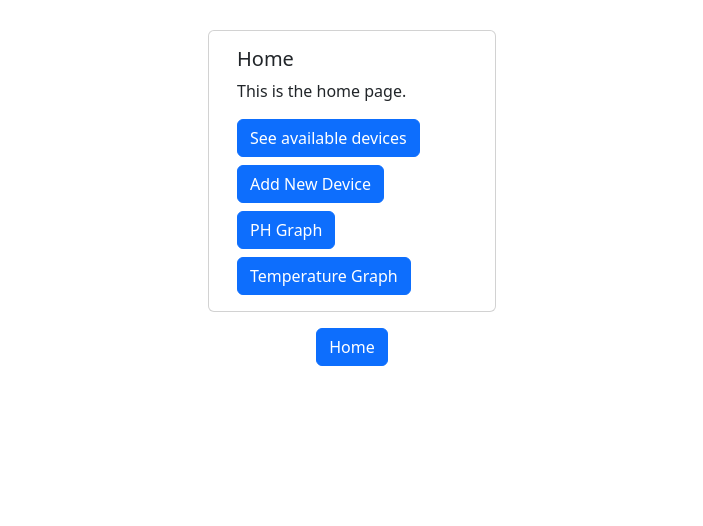
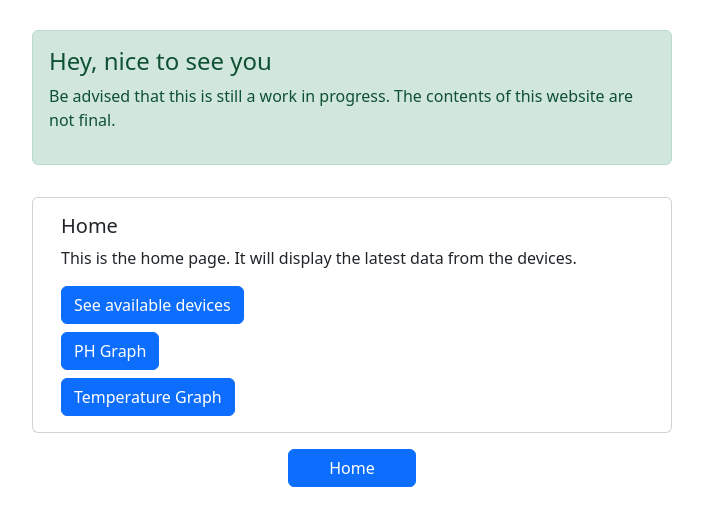
Before and after one commit to MiguelRocha2001/PS-Monitor-IoT-System, a React (Create React App) app in the folder frontend/: page / in a window 1280 px wide. Shown: the top 526 px of the page, without its empty margins (288-991 px from the left). Built offline with nearby package versions, Linux system fonts and the light colour scheme.

Commit message:
Visual improvements

```diff
--- a/frontend/src/App.tsx
+++ b/frontend/src/App.tsx
@@ -7,11 +7,15 @@ import NewDevice from "./views/NewDevice";
 import {Container, NavLink, Row, Stack} from "react-bootstrap";
 import Button from "react-bootstrap/Button";
 import {Devices} from "./views/Devices";
+import {StillInProgressAlert} from "./views/StillInProgressAlert";
 
 function App() {
     return (
         <Container style={{width: '50%', margin: 'auto', marginTop: '30px'}}>
             <Stack gap={3}>
+                <Row>
+                    <StillInProgressAlert />
+                </Row>
                 <Row className="justify-content-center">
                     <BrowserRouter >
                         <Routes>
@@ -25,7 +29,9 @@ function App() {
                     </BrowserRouter>
                 </Row>
                 <Row className="justify-content-center">
-                    <NavLink href="/" style={{width: 'min-content'}}><Button variant="primary">Home</Button></NavLink>
+                    <NavLink href="/" style={{width: '20%'}} className="justify-content-center">
+                        <Button style={{width: '100%'}} variant="primary">Home</Button>
+                    </NavLink>
                 </Row>
             </Stack>
         </Container>
--- a/frontend/src/views/Home.tsx
+++ b/frontend/src/views/Home.tsx
@@ -1,23 +1,20 @@
 import Button from 'react-bootstrap/Button';
 import Card from 'react-bootstrap/Card';
-import {CardGroup, Col, Container, NavLink, Row, Stack} from "react-bootstrap";
+import {Alert, Container, NavLink, Row, Stack} from "react-bootstrap";
+import React from "react";
+import {StillInProgressAlert} from "./StillInProgressAlert";
 
 function Home() {
     return (
         <Container>
             <Row className="justify-content-center">
-                <Card style={{ width: '18rem' }}>
+                <Card>
                     <Card.Body>
                         <Card.Title>Home</Card.Title>
                         <Card.Text>
-                            This is the home page.
+                            This is the home page. It will display the latest data from the devices.
                         </Card.Text>
-                        <Stack gap={2}>
-                            <NavLink href="/devices"><Button variant="primary">See available devices</Button></NavLink>
-                            <NavLink href="/add-new-device"><Button variant="primary">Add New Device</Button></NavLink>
-                            <NavLink href="/ph"><Button variant="primary">PH Graph</Button></NavLink>
-                            <NavLink href="/temperature"><Button variant="primary">Temperature Graph</Button></NavLink>
-                        </Stack>
+                        <NavigationalLinks />
                     </Card.Body>
                 </Card>
             </Row>
@@ -25,4 +22,14 @@ function Home() {
     );
 }
 
+function NavigationalLinks() {
+    return (
+        <Stack gap={2}>
+            <NavLink href="/devices"><Button variant="primary">See available devices</Button></NavLink>
+            <NavLink href="/ph"><Button variant="primary">PH Graph</Button></NavLink>
+            <NavLink href="/temperature"><Button variant="primary">Temperature Graph</Button></NavLink>
+        </Stack>
+    )
+}
+
 export default Home;
--- a/frontend/src/views/Ph.tsx
+++ b/frontend/src/views/Ph.tsx
@@ -4,7 +4,7 @@ import {Col, Container, NavLink, Row} from "react-bootstrap";
 
 function Ph() {
     return (
-        <Card style={{ width: '18rem' }}>
+        <Card>
             <Card.Body>
                 <Card.Title>PH Graph</Card.Title>
                 <Card.Text>
--- /dev/null
+++ b/frontend/src/views/StillInProgressAlert.tsx
@@ -0,0 +1,14 @@
+import {Alert} from "react-bootstrap";
+import React from "react";
+
+export function StillInProgressAlert() {
+    return (
+        <Alert variant="success">
+            <Alert.Heading>Hey, nice to see you</Alert.Heading>
+            <p>
+                Be advised that this is still a work in progress.
+                The contents of this website are not final.
+            </p>
+        </Alert>
+    );
+}
--- a/frontend/src/views/Temp.tsx
+++ b/frontend/src/views/Temp.tsx
@@ -6,7 +6,7 @@ function Temp() {
     return (
         <Container>
             <Row className="justify-content-center">
-                <Card style={{ width: '18rem' }}>
+                <Card>
                     <Card.Body>
                         <Card.Title>Temperature Graph</Card.Title>
                         <Card.Text>
```
